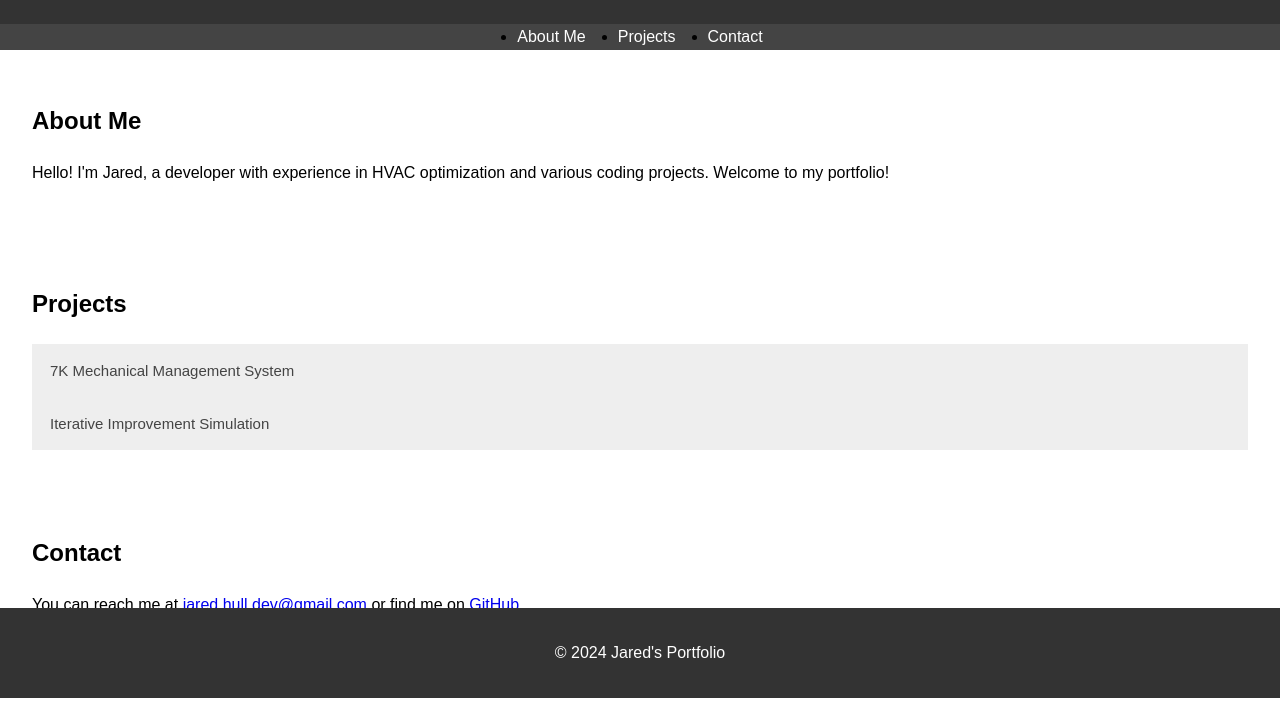
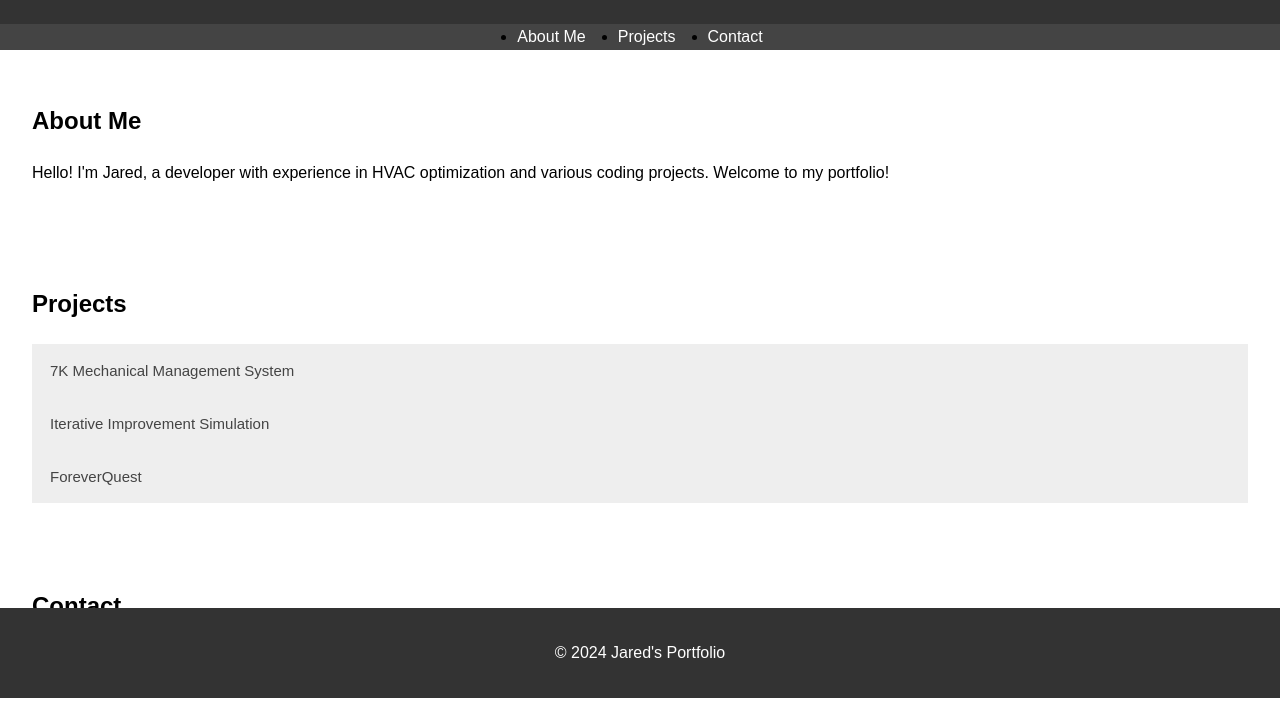
Before and after one commit to HumanSynthetic/HumanSynthetic.github.io, a plain HTML site: page index.html in a window 1280 px wide. Shown: the part 102-820 px from the top of the page. Drawn offline with Linux system fonts and the light colour scheme.

Commit message:
Update index.html

```diff
--- a/index.html
+++ b/index.html
@@ -121,6 +121,13 @@
                 <p>A conflict simulation designed to observe the iterative improvements an AI might make to achieve an objective. Check out the project on <a href="https://github.com/HumanSynthetic/IterativeImprovementSimulation" target="_blank">GitHub</a>.</p>
             </div>
         </div>
+
+        <button class="accordion">ForeverQuest</button>
+        <div class="panel">
+            <div id="project-description-foreverquest">
+                <p>An AI-powered, D&D-style, multiplayer Telegram game. Check out the project on <a href="https://github.com/HumanSynthetic/ForeverQuest" target="_blank">GitHub</a>.</p>
+            </div>
+        </div>
     </section>
     <section id="contact">
         <h2>Contact</h2>
```
